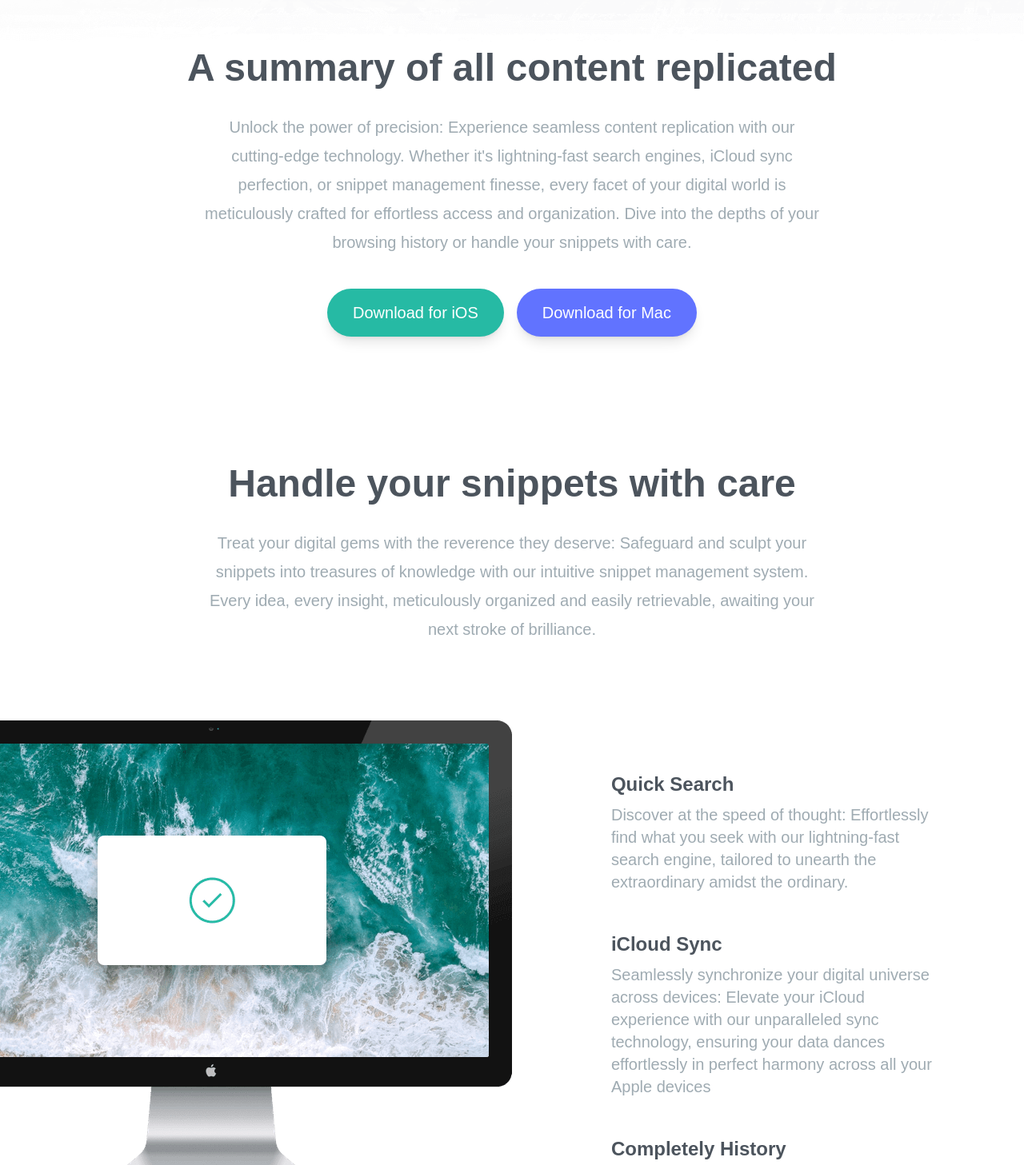
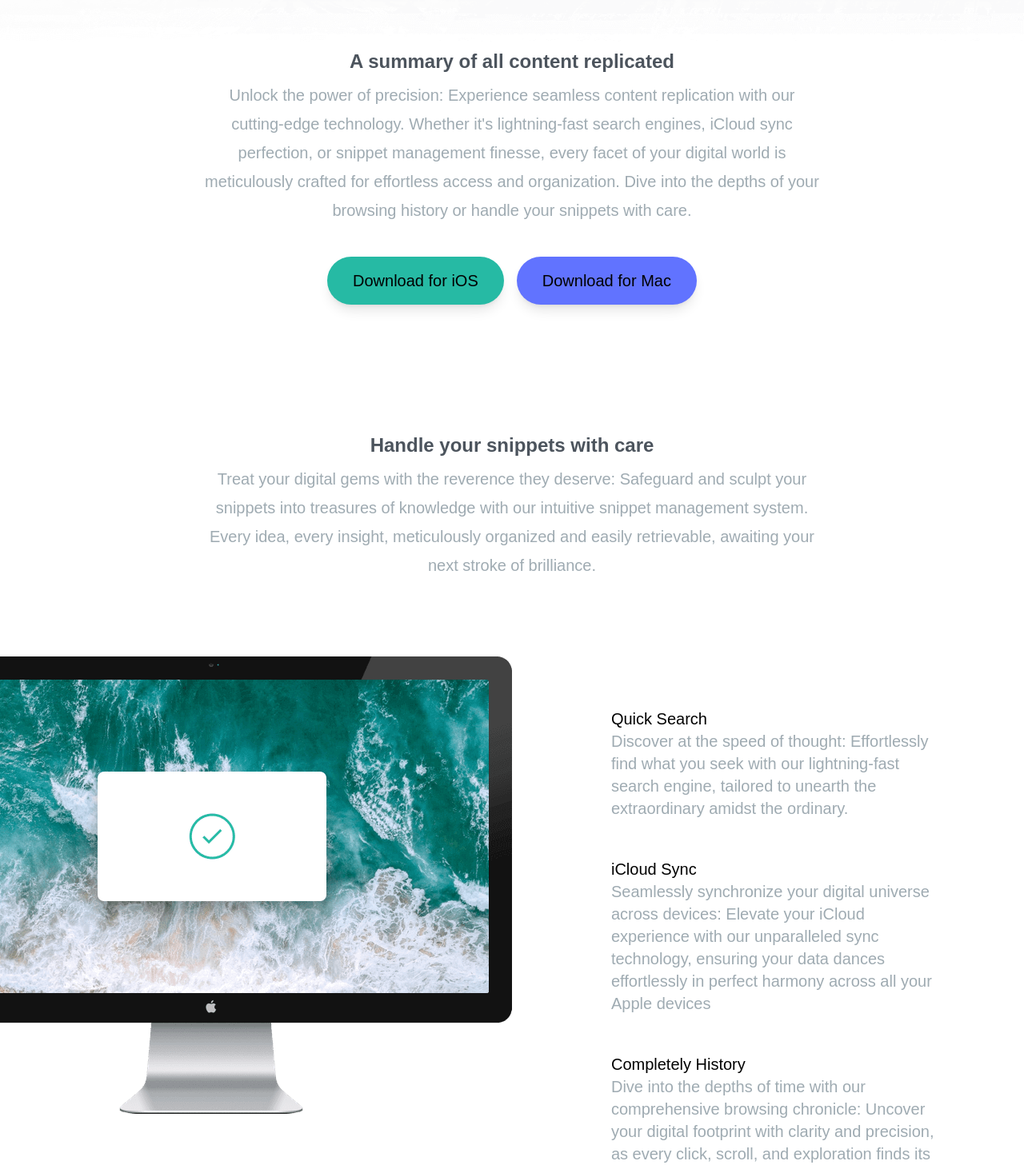
Before and after one commit to y3lly/appdev-midterm, a plain HTML site: page index.html in a window 1280 px wide. Shown: the part 256-1713 px from the top of the page at 80% size. Drawn offline with Linux system fonts and the light colour scheme; a web font is replaced by a local one.

Commit message:
Update index.html

```diff
--- a/index.html
+++ b/index.html
@@ -16,23 +16,29 @@
 <section id=hero>
 <div class="pt-16 mb-40 section-container">
 <img src=images/logo.svg alt="" class="mx-auto my-16">
-<h3>A summary of all content replicated</h3>
+<h5>A summary of all content replicated</h5>
 <p class="mb-10 text-xl section-content">
 Unlock the power of precision: Experience seamless content replication with our cutting-edge technology. Whether it's lightning-fast search engines, iCloud sync perfection, or snippet management finesse, every facet of your digital world is meticulously crafted for effortless access and organization. Dive into the depths of your browsing history or handle your snippets with care.
 </p>
-<div class=button-container>
-<a href=# class="p-4 px-8 duration-200 rounded-full shadow-lg bg-strongCyan hover:opacity-80 text-black"aria-label="Download for iOS">
-  Download for iOS
-</a>
-<a href=# class="p-4 px-8 duration-200 rounded-full shadow-lg bg-lightBlue hover:opacity-80 text-black"aria-label="Download for Mac">
-  Download for Mac
-</a>
+<div class="button-container">
+  <a style="color: black;"
+    href="#"
+    class="p-4 px-8 duration-200 rounded-full shadow-lg bg-strongCyan hover:opacity-80"
+  >
+    Download for iOS
+  </a>
+  <a style="color: #000000;"
+    href="#"
+    class="p-4 px-8 duration-200 rounded-full shadow-lg bg-lightBlue hover:opacity-80"
+  >
+    Download for Mac
+  </a>
 </div>
 </div>
 </section>
 <section id=snippets>
 <div class="my-20 section-container">
-<h3>Handle your snippets with care</h3>
+<h5>Handle your snippets with care</h5>
 <p class="mb-24 text-xl section-content">
 Treat your digital gems with the reverence they deserve: Safeguard and sculpt your snippets into treasures of knowledge with our intuitive snippet management system. Every idea, every insight, meticulously organized and easily retrievable, awaiting your next stroke of brilliance.
 </p>
@@ -46,19 +52,19 @@ Treat your digital gems with the reverence they deserve: Safeguard and sculpt yo
 </div>
 <div class="flex flex-col mt-16 mb-24 space-y-12 text-xl md:w-1/2 md:mb-60 md:text-left md:pl-16">
 <div>
-<h5>Quick Search</h5>
+<p>Quick Search</p>
 <p class="max-w-md text-grayishBlue">
 Discover at the speed of thought: Effortlessly find what you seek with our lightning-fast search engine, tailored to unearth the extraordinary amidst the ordinary.
 </p>
 </div>
 <div>
-<h5>iCloud Sync</h5>
+<p>iCloud Sync</p>
 <p class="max-w-md text-grayishBlue">
 Seamlessly synchronize your digital universe across devices: Elevate your iCloud experience with our unparalleled sync technology, ensuring your data dances effortlessly in perfect harmony across all your Apple devices
 </p>
 </div>
 <div>
-<h5>Completely History</h5>
+<p>Completely History</p>
 <p class="max-w-md text-grayishBlue">
 Dive into the depths of time with our comprehensive browsing chronicle: Uncover your digital footprint with clarity and precision, as every click, scroll, and exploration finds its place in the annals of your browsing history, a testament to your journey through the digital landscape
 </p>
@@ -69,7 +75,7 @@ Dive into the depths of time with our comprehensive browsing chronicle: Uncover
 </section>
 <section id=access>
 <div class="my-20 section-container">
-<h3>Clipboard accessibility on the go</h3>
+<h5>Clipboard accessibility on the go</h5>
 <p class="mb-24 text-xl section-content">
 Access your clipboard anywhere, anytime: With our intuitive clipboard feature, your copied text and data are always at your fingertips, whether you're on your desktop or on the go. Effortlessly retrieve and paste your snippets of information, ensuring seamless productivity wherever life takes you.
 </p>
@@ -78,28 +84,28 @@ Access your clipboard anywhere, anytime: With our intuitive clipboard feature, y
 </section>
 <section id=supercharge>
 <div class="my-20 section-container">
-<h3>Supercharge your workflow</h3>
+<h5>Supercharge your workflow</h5>
 <p class="mb-16 text-xl section-content">
 Revolutionize your productivity with our cutting-edge clipboard feature: Seamlessly transfer and manage your copied content to supercharge your workflow. Effortlessly streamline your tasks and unlock newfound efficiency like never before.
 </p>
 <div class="flex flex-col items-center justify-between space-y-16 md:flex-row md:space-y-0 md:space-x-12">
 <div class="flex flex-col items-center space-y-5">
 <img src=images/icon-blacklist.svg alt="" class=mb-6>
-<h5>Create Blacklists</h5>
+<p>Create Blacklists</p>
 <p class="max-w-md text-grayishBlue">
 Craft custom blacklists to safeguard your digital space.
 </p>
 </div>
 <div class="flex flex-col items-center space-y-5">
 <img src=images/icon-text.svg alt="" class=mb-6>
-<h5>Plain Text Snippets</h5>
+<p>Plain Text Snippets</p>
 <p class="max-w-md text-grayishBlue">
 Utilize plain text snippets to organize.
 </p>
 </div>
 <div class="flex flex-col items-center space-y-5">
 <img src=images/icon-preview.svg alt="" class=mb-6>
-<h5>Sneak Preview</h5>
+<p>Sneak Preview</p>
 <p class="max-w-md text-grayishBlue">
 Dive into a preview of what's to come.
 </p>
@@ -118,7 +124,7 @@ Dive into a preview of what's to come.
 </section>
 <section id="bottom">
   <div class="my-20 section-container">
-    <h3>Clipboard for iOS and MacOS</h3>
+    <h5>Clipboard for iOS and MacOS</h5>
     <p class="mb-10 text-xl section-content">
       Seamlessly sync your clipboard across iOS and MacOS devices:
       Elevate your productivity with our clipboard feature,
```
